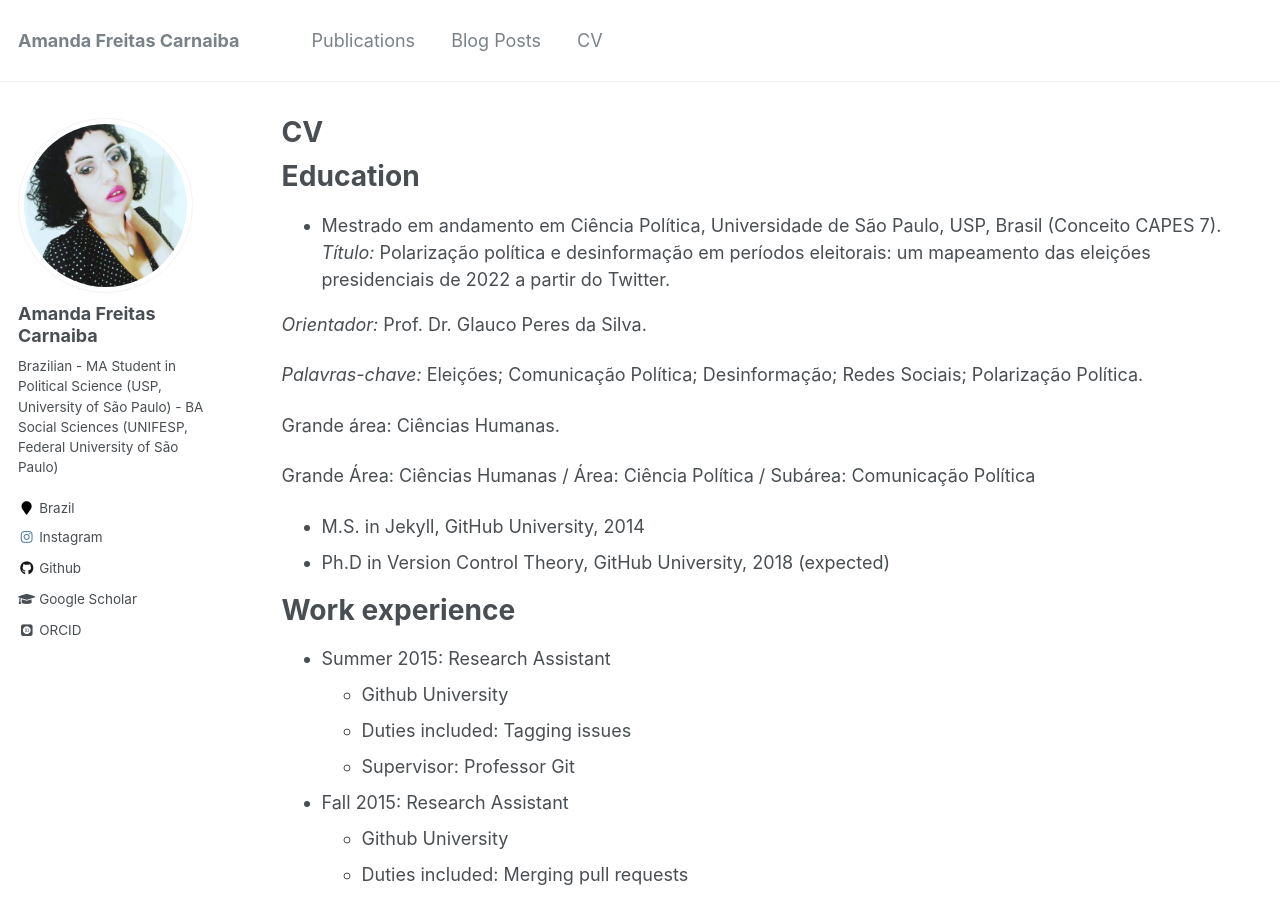
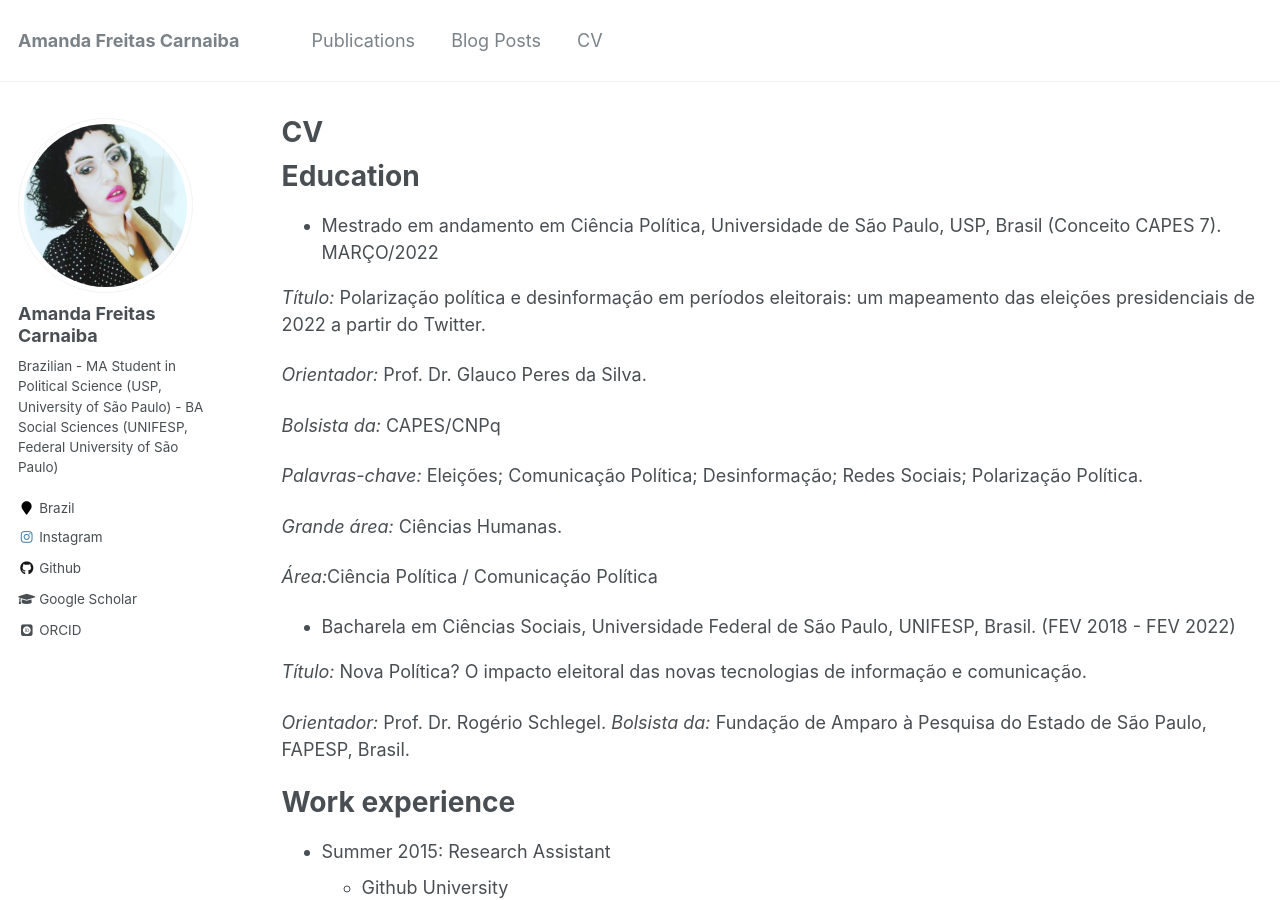
Before and after one commit to freitasamanda/freitasamanda.github.io, a Jekyll site: the page built from _pages/cv.md, in a window 1280 px wide and 900 px high. Built offline with Jekyll 4.4.1, drawn with Linux system fonts in a browser that asks for light colours; some web fonts are replaced.

Commit message:
Update cv.md

```diff
--- a/_pages/cv.md
+++ b/_pages/cv.md
@@ -11,21 +11,26 @@ redirect_from:
 
 Education
 ======
-* Mestrado em andamento em Ciência Política, Universidade de São Paulo, USP, Brasil (Conceito CAPES 7).
- <i>Título:</i> Polarização política e desinformação em períodos eleitorais: um mapeamento das eleições presidenciais de 2022 a partir do Twitter.
+* Mestrado em andamento em Ciência Política, Universidade de São Paulo, USP, Brasil (Conceito CAPES 7). MARÇO/2022
+
+<i>Título:</i> Polarização política e desinformação em períodos eleitorais: um mapeamento das eleições presidenciais de 2022 a partir do Twitter.
 
 <i>Orientador:</i> Prof. Dr. Glauco Peres da Silva.
 
+<i>Bolsista da: </i> CAPES/CNPq
+
 <i>Palavras-chave:</i> Eleições; Comunicação Política; Desinformação; Redes Sociais; Polarização Política.
 
-Grande área: Ciências Humanas.
+<i>Grande área: </i> Ciências Humanas.
 
-Grande Área: Ciências Humanas / Área: Ciência Política / Subárea: Comunicação Política
+<i>Área:</i>Ciência Política / Comunicação Política
 
+* Bacharela em Ciências Sociais, Universidade Federal de São Paulo, UNIFESP, Brasil. (FEV 2018 - FEV 2022)
 
+<i>Título: </i>Nova Política? O impacto eleitoral das novas tecnologias de informação e comunicação.
 
-* M.S. in Jekyll, GitHub University, 2014
-* Ph.D in Version Control Theory, GitHub University, 2018 (expected)
+<i>Orientador:</i> Prof. Dr. Rogério Schlegel.
+<i>Bolsista da: </i>Fundação de Amparo à Pesquisa do Estado de São Paulo, FAPESP, Brasil.
 
 Work experience
 ======
```
